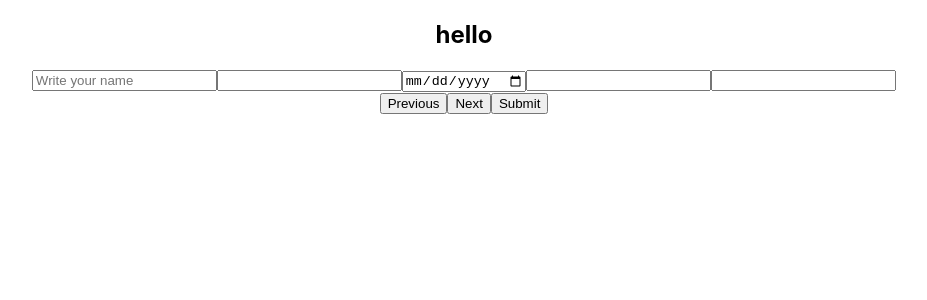
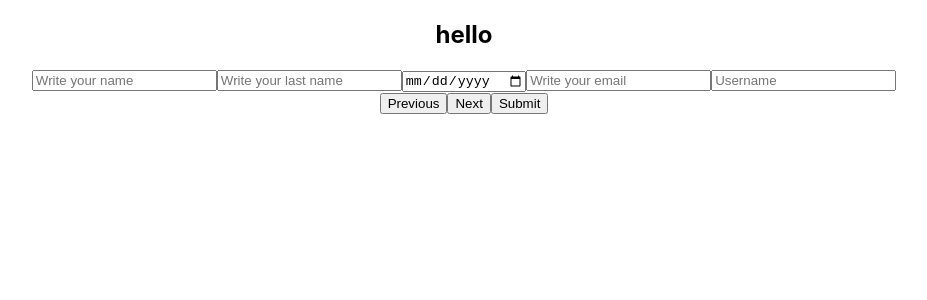
Before and after one commit to pauIbanez/w4ch4-pau-ibanez-forms, a React (Create React App) app: page / in a window 1280 px wide. Shown: the top 300 px of the page, without its empty margins (176-1103 px from the left). Built offline with nearby package versions, Linux system fonts and the light colour scheme.

Commit message:
Added formData and inputs onChange data process

```diff
--- a/src/components/Form/FormComponent.js
+++ b/src/components/Form/FormComponent.js
@@ -4,28 +4,65 @@ import FormDataContext from "../../contexts/FormDataContext/FormDataContext";
 const FormComponent = () => {
   const { userData, onInputChange } = useContext(FormDataContext);
 
+  const formData = { ...userData };
+  const onChange = (field, val) => {
+    formData[field] = val;
+    onInputChange(field, val);
+  };
   return (
     <form className="form">
       <h2 className="form__title"> hello </h2>
       <section className="form__inputs">
         <input
           type="text"
-          value={userData.name}
+          value={formData.name}
           onChange={(event) => {
-            onInputChange(event.target.name, event.target.value);
+            onChange(event.target.name, event.target.value);
           }}
           placeholder="Write your name"
           name="name"
           className="form__input"
         />
-        <input type="text" name="lname" className="form__input" />
+        <input
+          type="text"
+          value={formData.lastName}
+          onChange={(event) => {
+            onChange(event.target.name, event.target.value);
+          }}
+          placeholder="Write your last name"
+          name="lastName"
+          className="form__input"
+        />
         <input
           type="date"
-          name="date-of-birth"
+          value={formData.dateOfBirth}
+          onChange={(event) => {
+            onChange(event.target.name, event.target.value);
+          }}
+          placeholder="Write your date of birth"
+          name="dateOfBirth"
           className="form__input form__input--date"
         />
-        <input type="email" name="email" className="form__input" />
-        <input type="text" name="username" className="form__input" />
+        <input
+          type="email"
+          value={formData.email}
+          onChange={(event) => {
+            onChange(event.target.name, event.target.value);
+          }}
+          placeholder="Write your email"
+          name="email"
+          className="form__input"
+        />
+        <input
+          type="text"
+          value={formData.username}
+          onChange={(event) => {
+            onChange(event.target.name, event.target.value);
+          }}
+          placeholder="Username"
+          name="username"
+          className="form__input"
+        />
       </section>
       <section className="form__controlls">
         <button className="form__button"> Previous </button>
--- a/src/contexts/FormDataContext/FormDataContextProvider.js
+++ b/src/contexts/FormDataContext/FormDataContextProvider.js
@@ -4,11 +4,18 @@ import FormDataContext from "./FormDataContext";
 const FormDataContextProvider = ({ children }) => {
   const contextData = {};
 
-  const [userData, setUserData] = useState({ name: "" });
+  const [userData, setUserData] = useState({
+    name: "",
+    lastName: "",
+    dateOfBirth: "",
+    email: "",
+    username: "",
+    password: "",
+  });
   // const [formState, setFormState] = useState(0);
 
   const onInputChange = (inputRef, value) => {
-    setUserData({ [inputRef]: value });
+    setUserData({ ...userData, [inputRef]: value });
   };
 
   contextData.userData = userData;
```
